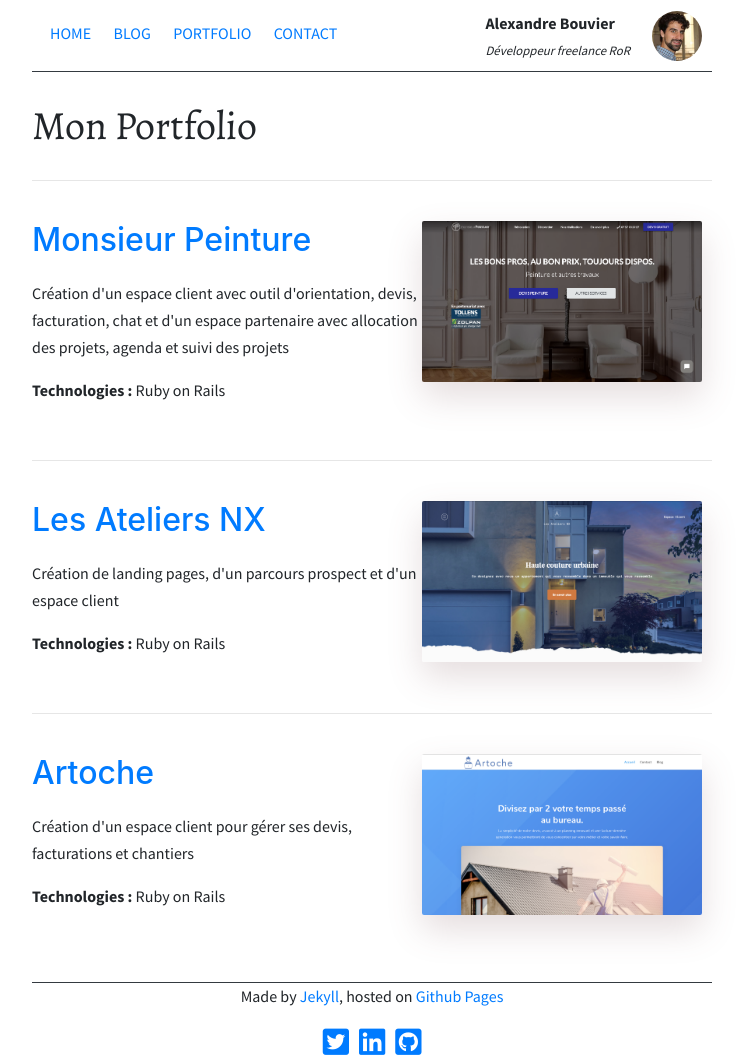
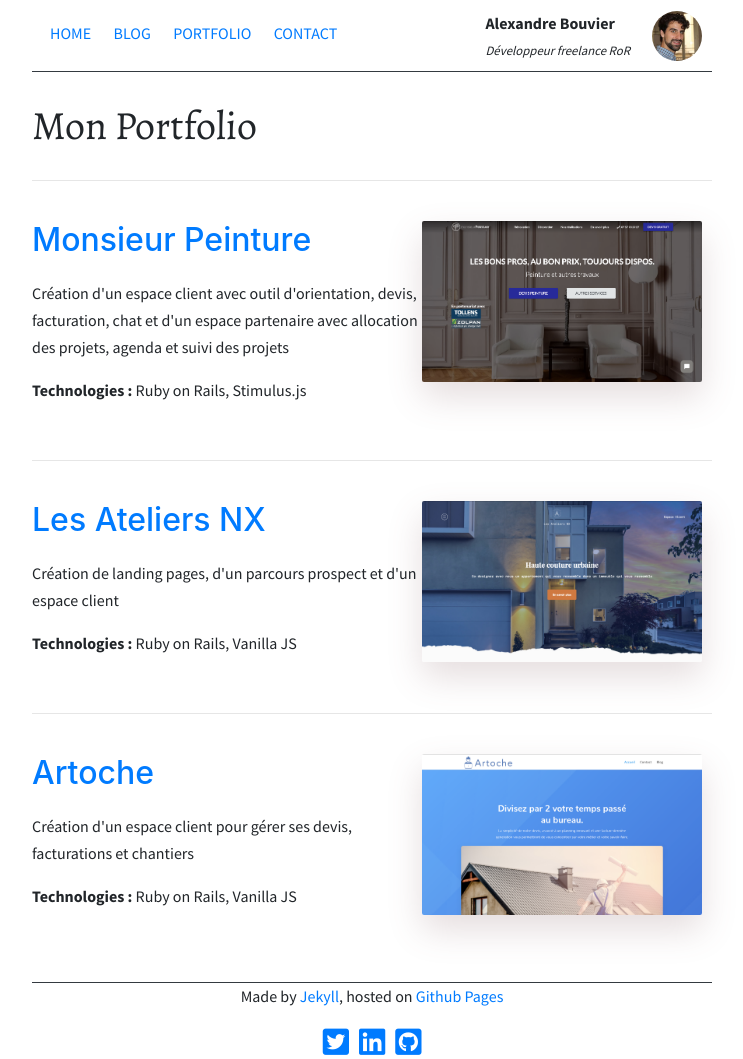
Before and after one commit to alexandrebk/alexandrebk.github.io, a Jekyll site: the page built from portfolio.html, in a window 1280 px wide. Shown: the whole page, without its empty margins (268-1011 px from the left). Built offline with Jekyll 4.4.1, drawn with Linux system fonts in a browser that asks for light colours; nearby versions of some CDN libraries.

Commit message:
Add JS in Portfolio

```diff
--- a/_data/portfolio.yml
+++ b/_data/portfolio.yml
@@ -1,15 +1,15 @@
 - title:   "Monsieur Peinture"
   link:    "https://devis.monsieurpeinture.com/projects/new"
   content: "Création d'un espace client avec outil d'orientation, devis, facturation, chat et d'un espace partenaire avec allocation des projets, agenda et suivi des projets"
-  techno:  "Ruby on Rails"
+  techno:  "Ruby on Rails, Stimulus.js"
   img:     "/images/mr-peinture.png"
 - title:   "Les Ateliers NX"
   link:    "https://www.lesateliersnx.fr/"
   content: "Création de landing pages, d'un parcours prospect et d'un espace client"
-  techno:  "Ruby on Rails"
+  techno:  "Ruby on Rails, Vanilla JS"
   img:     "/images/ateliers-nx.png"
 - title:   "Artoche"
   link:    "https://artoche-production.herokuapp.com"
   content: "Création d'un espace client pour gérer ses devis, facturations et chantiers"
-  techno:  "Ruby on Rails"
+  techno:  "Ruby on Rails, Vanilla JS"
   img:     "/images/artoche.png"
```
